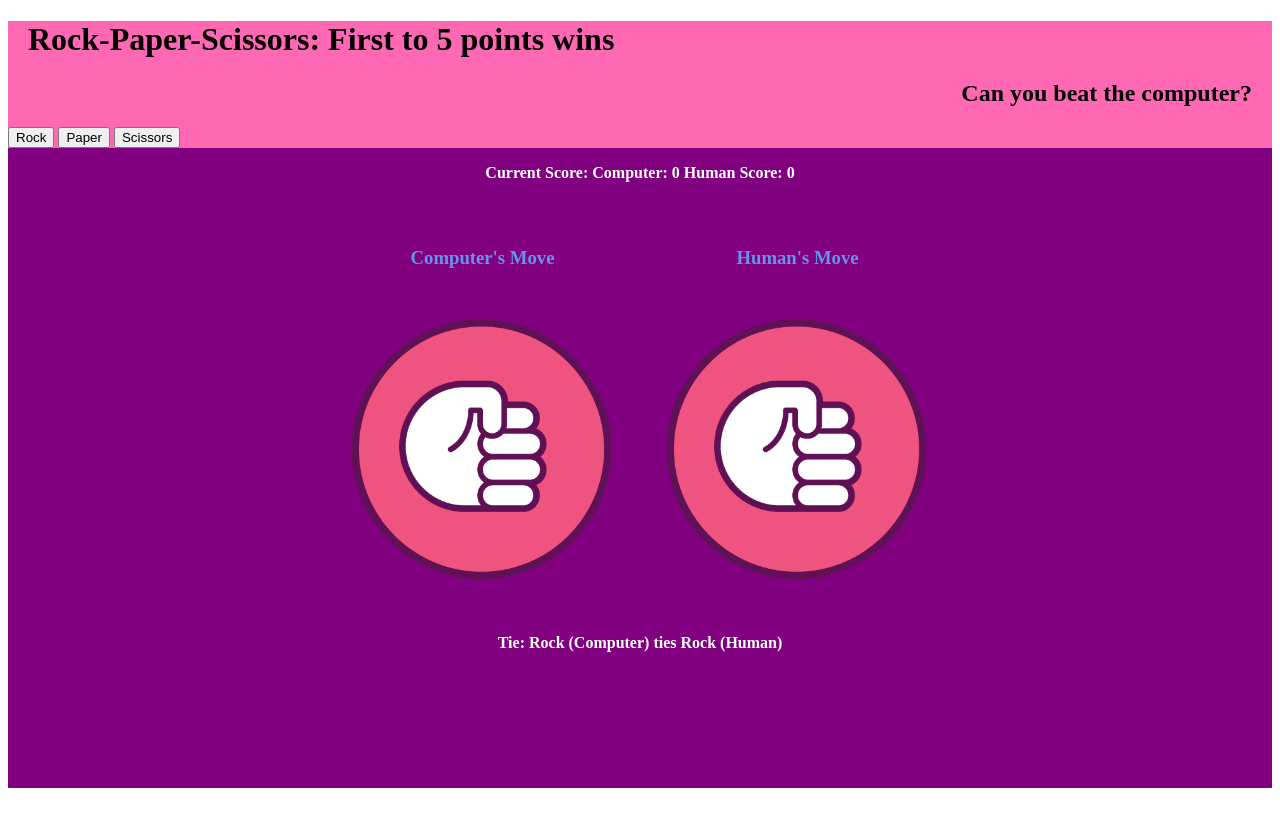
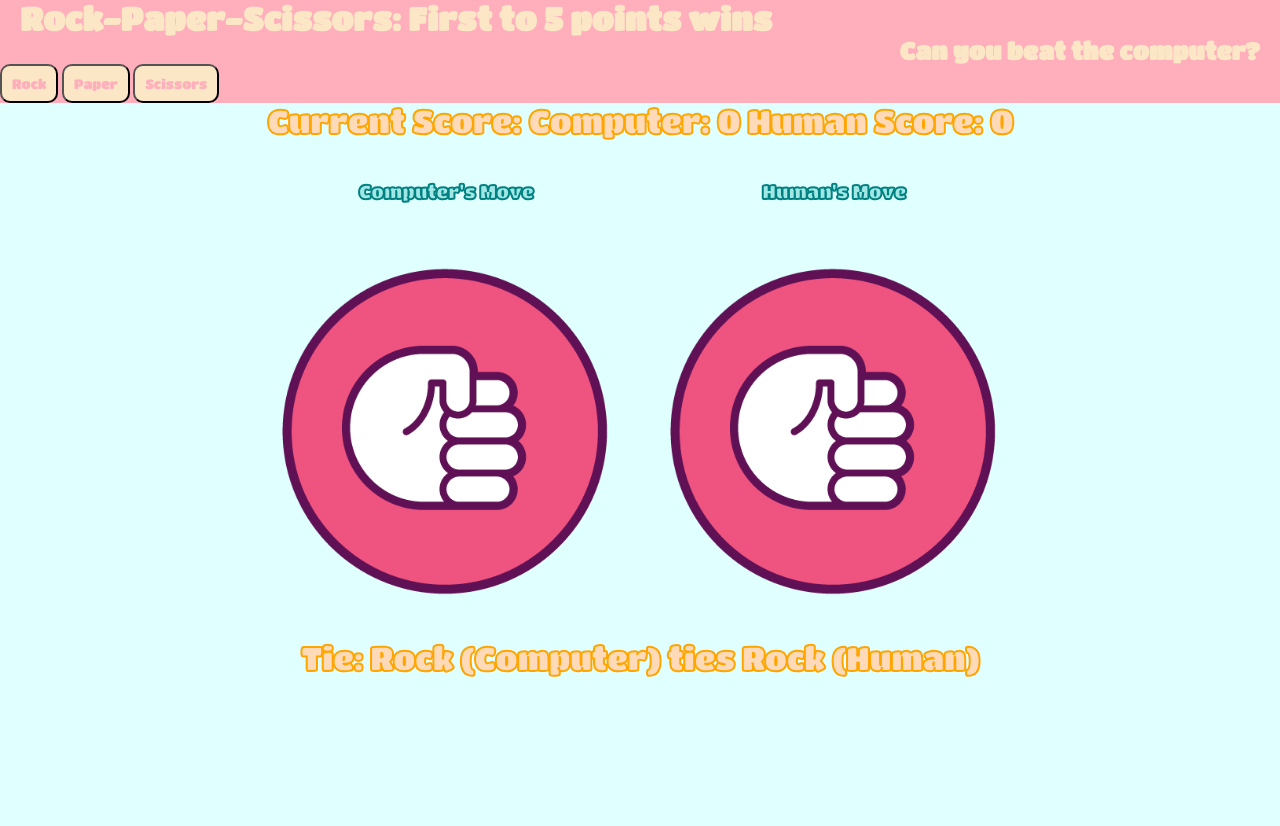
Before and after one commit to macaroonforu/rock-paper-scissors, a plain HTML site: page index.html in a window 1280 px wide. Both pictures are taken after a click on the button "Rock". Before the commit the page ends 800 px from the top, so only its background shows below. Drawn offline with Linux system fonts and the light colour scheme.

Commit message:
Prettified it

```diff
--- a/index.html
+++ b/index.html
@@ -5,6 +5,8 @@
     <meta http-equiv="X-UA-Compatible" content="IE=edge">
     <meta name="viewport" content="width=device-width, initial-scale=1.0">
     <title>rock-paper-scissors</title>
+    <link href="https://fonts.googleapis.com/css2?family=Titan+One&display=swap" rel="stylesheet">
+
 </head>
 <link href = ./style.css rel = "stylesheet">
 <body>
@@ -13,36 +15,18 @@
     <div class = "button-box">
         <h1>Rock-Paper-Scissors: First to 5 points wins</h1>
         <h2 class = "question">Can you beat the computer?</h2>
-        <button class = btn Rock>Rock</button>
-        <button class = btn Paper>Paper</button>
-        <button class = btn Scissors>Scissors</button>
+        <div class = "button-box">
+            <button class = btn Rock>Rock</button>
+            <button class = btn Paper>Paper</button>
+            <button class = btn Scissors>Scissors</button>
+        </div>
+
 
     </div>
 
+
+
     <div class = "results">
-        <div class = "grid-box">
-            <div class = "grid">
-                <div class = "score-keep">
-                    <p class = "score-text"></p>
-                </div>
-
-                <div class = "Computer"><h3>Computer's Move</h3></div>
-                <div class = "Human"><h3>Human's Move</h3></div>
-
-                <div class = "Computer-Choice"><img></div>
-                <div class = "Human-Choice"><img></div>
-
-                <div class = "round-result">
-                    <p class = "round-text"></p>
-                </div>
-
-                <div class = "final-result">
-                    <h2 class = "final-text"></h2>
-                    <button class = "reset">Play Again</button>
-                </div>
-
-            </div>
-        </div>
     </div>
 
     <script src = "main.js"></script>
--- a/main.js
+++ b/main.js
@@ -2,12 +2,39 @@ let humanScore = 0;
 let computerScore = 0;
 
 const buttons = document.querySelectorAll(".btn")
-buttons.forEach(function(currentBtn){
-  currentBtn.addEventListener('click', playATurn)
-})
+    buttons.forEach(function(currentBtn){
+    currentBtn.addEventListener('click', playATurn)
+    })
 
-const resetButton = document.querySelector(".reset");
-resetButton.addEventListener('click', reset);
+function initializeButtons(){
+    results = document.querySelector(".results");
+    results.display = ("none");
+    results.innerHTML = `<div class = "grid-box">
+    <div class = "grid">
+        <div class = "score-keep">
+            <p class = "score-text"></p>
+        </div>
+
+        <div class = "Computer"><h3>Computer's Move</h3></div>
+        <div class = "Human"><h3>Human's Move</h3></div>
+
+        <div class = "Computer-Choice"><img></div>
+        <div class = "Human-Choice"><img></div>
+
+        <div class = "round-result">
+            <p class = "round-text"></p>
+        </div>
+
+        <div class = "final-result">
+            <h2 class = "final-text"></h2>
+            <button class = "reset">Play Again</button>
+        </div>
+
+    </div>
+</div>`;
+    const resetButton = document.querySelector(".reset");
+    resetButton.addEventListener('click', reset);
+}
 
 
 function getComputerChoice(){
@@ -17,6 +44,9 @@ function getComputerChoice(){
 }
 
 function playRound(computerSelection, playerSelection){
+    initializeButtons();
+    results = document.querySelector(".results");
+    results.display = ("flex");
     const computerImage = document.querySelector(".Computer-Choice").firstElementChild;
     const playerImage = document.querySelector(".Human-Choice").firstElementChild;
 
@@ -96,6 +126,7 @@ function playATurn(){
 }
 
 function reset(){
+
     humanScore = 0;
     computerScore = 0;
     const roundResult = document.querySelector(".round-text");
@@ -119,6 +150,15 @@ function reset(){
     document.querySelector(".Computer").classList.remove("visible");
     document.querySelector(".Human").classList.remove("visible");
     document.querySelector(".reset").classList.remove("visible");
+    display();
+}
 
+function display(){
+    results = document.querySelector(".results");
+    results.innerHTML = `<div>
+    <p class = "opening-text">Make your first Move to start!</p>
+</div>`;
+}
 
-}
+display();
+//initializeButtons();
--- a/style.css
+++ b/style.css
@@ -1,27 +1,42 @@
+*,
+*::before,
+*::after {
+  box-sizing: inherit;
+  padding: 0;
+  margin: 0;
+  font-family: 'Titan One', cursive;
+}
+
 h1{
     text-align: left;
     margin-left: 20px;
+    font-family: 'Titan One', cursive;
+    color: #FBE7C6;
 }
 
 .reset{
     visibility: hidden;
+    padding: 10px;
+    margin-top: 10px;
 }
 
 .question{
     text-align: right;
     margin-right: 20px;
+    font-family: 'Titan One', cursive;
+    color: #FBE7C6;
 }
 
 .button-box{
-    background-color: hotpink;
+    background-color: #FFAEBC;
 }
 
 .results{
     display: flex;
     justify-content: center;
     align-items: center;
-    height: 80vh;
-    background-color: purple;
+    height: 95vh;
+    background-color: lightcyan;
 }
 
 .grid-box{
@@ -46,22 +61,31 @@ h1{
 img{
     width: 100%;
     max-height: 100%;
-    object-fit: cover;
+    object-fit: contain;
 }
 
 .Computer{
     grid-area: 2/1/3/2;
     text-align: center;
     visibility: hidden;
-    color: cornflowerblue;
+    color: #A0E7E5;
+    -webkit-text-stroke: 2px teal;
 }
 
+.btn{
+    background-color:  #FBE7C6;
+    border-radius: 10px;
+    font-family: 'Titan One', cursive;
+    padding: 10px;
+    color: #FFAEBC;;
+}
 
 .Human{
     grid-area: 2/2/3/3;
     text-align: center;
     visibility: hidden;
-    color: cornflowerblue;
+    color: #A0E7E5;
+    -webkit-text-stroke: 2px teal;
 }
 .visible{
     visibility: visible;
@@ -73,7 +97,7 @@ img{
 
 .Human-Choice{
     object-fit: contain;
-    background-color: purple;
+    /*background-color: purple; */
     grid-area: 3/2/6/3;
 }
 
@@ -83,16 +107,34 @@ img{
 }
 
 .final-result{
+    display: flex;
+    align-items: center;
+    justify-content: center;
+    flex-direction: column;
     grid-area: 7/1/8/3;
+    width: 100%;
     text-align: center;
+    border-radius: 10px;
 }
 
 .score-text,  .round-text{
     font-style: sans-serif;
     font-weight: bold;
-    color: white;
+    color: peachpuff;
+    -webkit-text-stroke: 2px orange;
+    font-size: 2rem;
 }
 
 .pink{
-    background-color:lawngreen;
+    background-color: #B4F8C8;
 }
+
+.opening-text{
+    font-family: 'Titan One', cursive;
+    font-size: 3rem;
+    color: #A0E7E5;
+}
+
+.final-text{
+    margin-top: 10px;
+}
```
